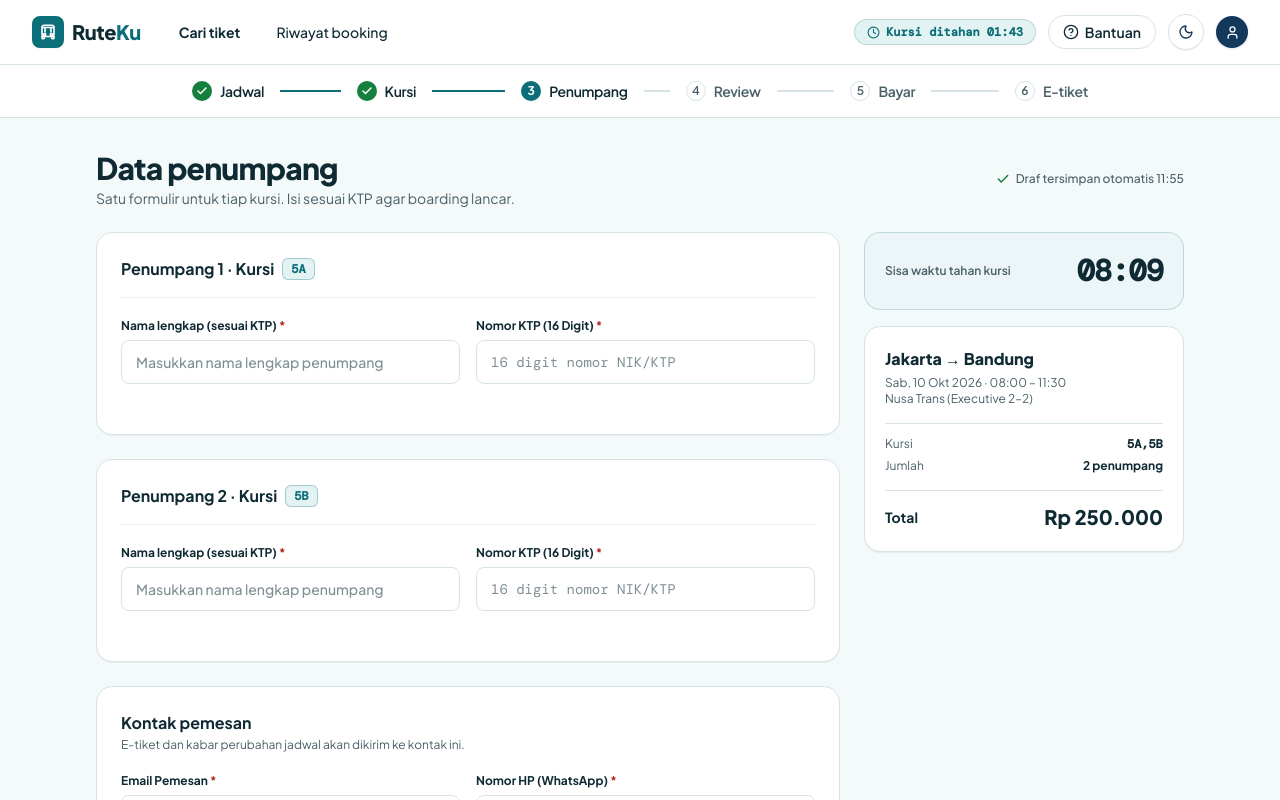
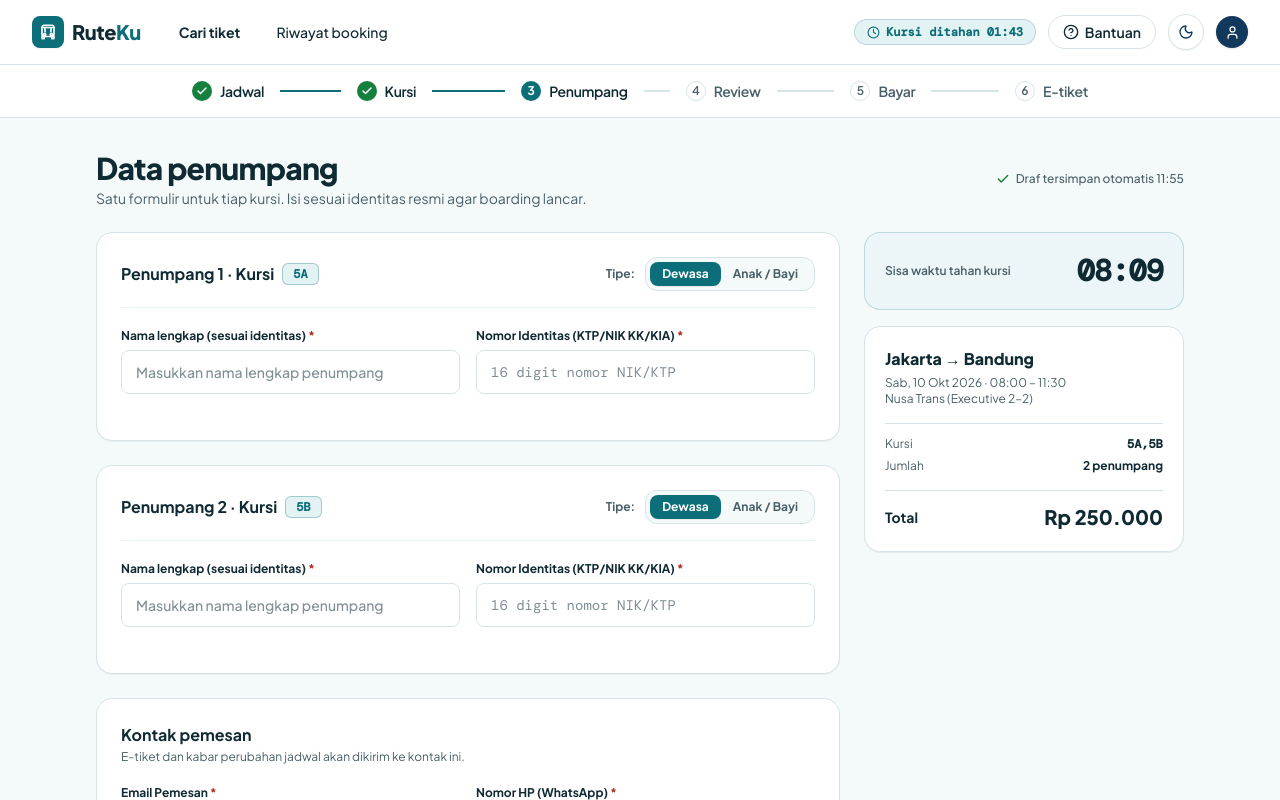
Before and after one commit to rifqi-dermawan/rute-ku, a Next.js app: page /booking/1/passenger in a window 1280 px wide. Shown: the top 800 px of the page. Built offline with nearby package versions, Linux system fonts and the light colour scheme.

Commit message:
feat: add passenger type selector (Dewasa/Anak) and conditional identity validation

```diff
--- a/app/booking/[scheduleId]/eticket/page.tsx
+++ b/app/booking/[scheduleId]/eticket/page.tsx
@@ -50,6 +50,7 @@ function ETicketContent({
   interface PassengerData {
     seat: string
     name: string
+    type?: string
     ktp?: string
   }
 
@@ -202,12 +203,23 @@ function ETicketContent({
                   {passengers.map(p => (
                     <div
                       key={p.seat}
-                      className="flex items-center gap-3 p-3 bg-surface border border-borderCol/60 rounded-xl"
+                      className="flex items-center justify-between gap-3 p-3 bg-surface border border-borderCol/60 rounded-xl"
                     >
-                      <span className="px-2.5 py-1 rounded-md bg-primary-tint text-primary border border-primary/30 text-xs font-bold font-mono">
-                        {p.seat}
+                      <div className="flex items-center gap-2.5">
+                        <span className="px-2.5 py-1 rounded-md bg-primary-tint text-primary border border-primary/30 text-xs font-bold font-mono">
+                          {p.seat}
+                        </span>
+                        <span className="text-sm font-bold text-ink">{p.name || 'Penumpang'}</span>
+                      </div>
+                      <span
+                        className={`text-[10px] px-2 py-0.5 rounded-full font-bold uppercase tracking-wider ${
+                          p.type === 'anak'
+                            ? 'bg-amber-100 text-amber-800 border border-amber-200'
+                            : 'bg-primary-tint text-primary border border-primary/25'
+                        }`}
+                      >
+                        {p.type === 'anak' ? 'Anak / Bayi' : 'Dewasa'}
                       </span>
-                      <span className="text-sm font-bold text-ink">{p.name || 'Penumpang'}</span>
                     </div>
                   ))}
                 </div>
@@ -268,7 +280,7 @@ function ETicketContent({
                   2
                 </span>
                 <p>
-                  Bawa <strong className="font-bold">KTP</strong> sesuai data penumpang.
+                  Bawa <strong className="font-bold">KTP / NIK KK / KIA</strong> sesuai data penumpang.
                 </p>
               </div>
 
@@ -408,9 +420,18 @@ function ETicketContent({
                             {p.seat}
                           </span>
                           <span className="font-bold text-ink text-xs">{p.name || `Penumpang ${idx + 1}`}</span>
+                          {p.type === 'anak' && (
+                            <span className="text-[9px] px-1.5 py-0.5 rounded bg-amber-100 text-amber-800 border border-amber-200 font-bold uppercase">
+                              Anak
+                            </span>
+                          )}
                         </div>
                         <span className="text-muted text-[11px] font-mono">
-                          {p.ktp ? `KTP: ${p.ktp.slice(0, 6)}******` : 'e-KTP Terverifikasi'}
+                          {p.ktp && p.ktp.trim()
+                            ? `NIK: ${p.ktp.slice(0, 6)}******`
+                            : p.type === 'anak'
+                            ? 'Ikut KTP Pendamping'
+                            : 'Identitas Terverifikasi'}
                         </span>
                       </div>
                     ))}
--- a/app/booking/[scheduleId]/passenger/page.tsx
+++ b/app/booking/[scheduleId]/passenger/page.tsx
@@ -6,9 +6,12 @@ import Link from 'next/link'
 import Stepper from '@/components/Stepper'
 import { Check, AlertCircle, ArrowLeft } from 'lucide-react'
 
+export type PassengerType = 'dewasa' | 'anak'
+
 interface Passenger {
   seat: string
   name: string
+  type: PassengerType
   ktp: string
 }
 
@@ -51,7 +54,7 @@ function PassengerContent({
 
   const router = useRouter()
 
-  // Passenger state: start completely blank per seat (no fake prefilled names)
+  // Passenger state: start completely blank per seat with default type
   const [passengers, setPassengers] = useState<Passenger[]>(() => {
     if (sp.passengersData) {
       try {
@@ -59,13 +62,26 @@ function PassengerContent({
         if (raw.includes('%')) {
           try { raw = decodeURIComponent(raw) } catch {}
         }
+        if (raw.includes('%')) {
+          try { raw = decodeURIComponent(raw) } catch {}
+        }
         const parsed = JSON.parse(raw)
         if (Array.isArray(parsed) && parsed.length > 0) {
-          return parsed
+          return parsed.map((p, idx) => ({
+            seat: p.seat,
+            name: p.name || '',
+            type: (p.type === 'anak' ? 'anak' : 'dewasa') as PassengerType,
+            ktp: p.ktp || '',
+          }))
         }
       } catch {}
     }
-    return seatsList.map(seat => ({ seat, name: '', ktp: '' }))
+    return seatsList.map((seat, idx) => ({
+      seat,
+      name: '',
+      type: 'dewasa' as PassengerType,
+      ktp: '',
+    }))
   })
 
   // Contact person state: start blank unless passed in URL / session
@@ -86,7 +102,7 @@ function PassengerContent({
             const parsed = JSON.parse(stored)
             if (Array.isArray(parsed) && parsed.length > 0) {
               // Sanitize legacy dummy names so they never reappear
-              const sanitized = parsed.map((p: Passenger) => {
+              const sanitized = parsed.map((p: any) => {
                 const isLegacyDummy =
                   p.name === 'Dini Sartika' ||
                   p.name === 'Rina Putri' ||
@@ -95,7 +111,8 @@ function PassengerContent({
                 return {
                   seat: p.seat,
                   name: isLegacyDummy ? '' : p.name,
-                  ktp: isLegacyDummy ? '' : p.ktp,
+                  type: (p.type === 'anak' ? 'anak' : 'dewasa') as PassengerType,
+                  ktp: isLegacyDummy ? '' : (p.ktp || ''),
                 }
               })
               // Only apply if seats match the current selection
@@ -142,7 +159,7 @@ function PassengerContent({
   const fmtTime = (s: number) =>
     `${String(Math.floor(s / 60)).padStart(2, '0')}:${String(s % 60).padStart(2, '0')}`
 
-  // Validation logic
+  // Validation logic with conditional validation based on passenger type
   const runValidation = (
     currentPassengers = passengers,
     currentEmail = email,
@@ -152,17 +169,28 @@ function PassengerContent({
 
     currentPassengers.forEach((p, idx) => {
       const trimmedName = p.name.trim()
+      const isAdult = p.type !== 'anak'
+
       if (!trimmedName) {
-        errs[`name_${idx}`] = `Nama Penumpang ${idx + 1} (Kursi ${p.seat}) wajib diisi sesuai KTP.`
+        errs[`name_${idx}`] = `Nama Penumpang ${idx + 1} (Kursi ${p.seat}) wajib diisi.`
       } else if (trimmedName.length < 2) {
         errs[`name_${idx}`] = `Nama Penumpang ${idx + 1} minimal 2 karakter.`
       }
 
-      const digits = p.ktp.replace(/\D/g, '')
-      if (!p.ktp.trim()) {
-        errs[`ktp_${idx}`] = `Nomor KTP Penumpang ${idx + 1} (Kursi ${p.seat}) wajib diisi 16 digit.`
-      } else if (digits.length !== 16) {
-        errs[`ktp_${idx}`] = `Nomor KTP harus tepat 16 digit angka (saat ini ${digits.length} digit).`
+      const digits = (p.ktp || '').replace(/\D/g, '')
+
+      if (isAdult) {
+        // Dewasa: Wajib 16 digit KTP / NIK
+        if (!p.ktp || !p.ktp.trim()) {
+          errs[`ktp_${idx}`] = `Nomor Identitas Penumpang ${idx + 1} (Kursi ${p.seat}) wajib diisi 16 digit (KTP/NIK).`
+        } else if (digits.length !== 16) {
+          errs[`ktp_${idx}`] = `Nomor Identitas Dewasa harus tepat 16 digit angka (saat ini ${digits.length} digit).`
+        }
+      } else {
+        // Anak / Bayi: Opsional (boleh kosong). Jika diisi sebagian, beri tahu format 16 digit
+        if (p.ktp && p.ktp.trim() && digits.length > 0 && digits.length !== 16) {
+          errs[`ktp_${idx}`] = `Jika diisi, nomor identitas anak/pendamping harus 16 digit (saat ini ${digits.length} digit).`
+        }
       }
     })
 
@@ -183,7 +211,11 @@ function PassengerContent({
     return errs
   }
 
-  const updatePassenger = (index: number, field: 'name' | 'ktp', value: string) => {
+  const updatePassenger = (
+    index: number,
+    field: 'name' | 'ktp' | 'type',
+    value: string
+  ) => {
     setPassengers(prev => {
       const next = [...prev]
       next[index] = { ...next[index], [field]: value }
@@ -231,7 +263,8 @@ function PassengerContent({
     const cleanPassengers = passengers.map(p => ({
       seat: p.seat,
       name: p.name.trim(),
-      ktp: p.ktp.replace(/\D/g, ''),
+      type: p.type || 'dewasa',
+      ktp: (p.ktp || '').replace(/\D/g, ''),
     }))
 
     if (typeof window !== 'undefined') {
@@ -262,7 +295,7 @@ function PassengerContent({
               Data penumpang
             </h1>
             <p className="text-xs sm:text-sm text-muted mt-0.5">
-              Satu formulir untuk tiap kursi. Isi sesuai KTP agar boarding lancar.
+              Satu formulir untuk tiap kursi. Isi sesuai identitas resmi agar boarding lancar.
             </p>
           </div>
 
@@ -287,7 +320,7 @@ function PassengerContent({
                   Formulir Belum Lengkap ({Object.keys(errors).length} data wajib diisi)
                 </h4>
                 <p className="text-xs text-red-800 leading-relaxed">
-                  Anda belum dapat melanjutkan ke tahap review. Mohon lengkapi seluruh nama penumpang, nomor KTP (16 digit), serta kontak pemesan:
+                  Anda belum dapat melanjutkan ke tahap review. Mohon lengkapi seluruh data nama penumpang, nomor identitas penumpang dewasa (16 digit), serta kontak pemesan:
                 </p>
                 <ul className="list-disc pl-4 text-xs text-red-900 space-y-1 pt-0.5">
                   {Object.values(errors).map((msg, i) => (
@@ -306,7 +339,8 @@ function PassengerContent({
           {/* Left Column: Passenger Cards & Contacts */}
           <div className="flex-1 w-full space-y-5 sm:space-y-6">
             {passengers.map((passenger, index) => {
-              const rawKtp = passenger.ktp.replace(/\s+/g, '')
+              const isAdult = passenger.type !== 'anak'
+              const rawKtp = (passenger.ktp || '').replace(/\s+/g, '')
               const digitsCount = rawKtp.replace(/\D/g, '').length
               const isKtpValid = /^\d{16}$/.test(rawKtp)
               const nameError = errors[`name_${index}`]
@@ -319,15 +353,46 @@ function PassengerContent({
                     nameError || ktpError ? 'border-red-300 ring-1 ring-red-200' : 'border-borderCol'
                   }`}
                 >
-                  {/* Card Header */}
-                  <div className="flex items-center justify-between flex-wrap gap-3 pb-4 mb-5 border-b border-borderCol/50">
+                  {/* Card Header: Seat & Tipe Penumpang Selector */}
+                  <div className="flex flex-col sm:flex-row sm:items-center justify-between gap-3 pb-4 mb-5 border-b border-borderCol/50">
                     <div className="flex items-center gap-2">
                       <span className="font-bold text-ink text-base">
                         Penumpang {index + 1} · Kursi
                       </span>
-                      <span className="px-2 py-0.5 rounded-md bg-primary-tint text-primary border border-primary/30 text-xs font-bold font-mono">
+                      <span className="px-2.5 py-0.5 rounded-md bg-primary-tint text-primary border border-primary/30 text-xs font-bold font-mono">
                         {passenger.seat}
                       </span>
+                    </div>
+
+                    {/* Tipe Penumpang: Dewasa atau Anak / Bayi */}
+                    <div className="flex items-center gap-1.5">
+                      <span className="text-xs font-bold text-muted mr-1 hidden sm:inline">
+                        Tipe:
+                      </span>
+                      <div className="inline-flex items-center p-1 bg-surface border border-borderCol rounded-xl">
+                        <button
+                          type="button"
+                          onClick={() => updatePassenger(index, 'type', 'dewasa')}
+                          className={`px-3 py-1 text-xs font-bold rounded-lg transition-all cursor-pointer ${
+                            isAdult
+                              ? 'bg-primary text-white shadow-2xs'
+                              : 'text-muted hover:text-ink'
+                          }`}
+                        >
+                          Dewasa
+                        </button>
+                        <button
+                          type="button"
+                          onClick={() => updatePassenger(index, 'type', 'anak')}
+                          className={`px-3 py-1 text-xs font-bold rounded-lg transition-all cursor-pointer ${
+                            !isAdult
+                              ? 'bg-amber-600 text-white shadow-2xs'
+                              : 'text-muted hover:text-ink'
+                          }`}
+                        >
+                          Anak / Bayi
+                        </button>
+                      </div>
                     </div>
                   </div>
 
@@ -336,13 +401,13 @@ function PassengerContent({
                     {/* Nama Lengkap */}
                     <div>
                       <label className="block text-xs font-bold text-ink mb-1.5">
-                        Nama lengkap (sesuai KTP) <span className="text-error">*</span>
+                        Nama lengkap (sesuai identitas) <span className="text-error">*</span>
                       </label>
                       <input
                         type="text"
                         value={passenger.name}
                         onChange={e => updatePassenger(index, 'name', e.target.value)}
-                        placeholder="Masukkan nama lengkap penumpang"
+                        placeholder={isAdult ? 'Masukkan nama lengkap penumpang' : 'Nama lengkap anak / bayi'}
                         className={`w-full h-11 px-3.5 border rounded-input text-ink font-medium text-sm outline-none transition-all ${
                           nameError
                             ? 'border-error bg-red-50/20 ring-1 ring-error focus:ring-error'
@@ -357,17 +422,26 @@ function PassengerContent({
                       )}
                     </div>
 
-                    {/* Nomor KTP */}
+                    {/* Nomor Identitas (KTP/NIK KK/KIA) */}
                     <div>
                       <label className="block text-xs font-bold text-ink mb-1.5">
-                        Nomor KTP (16 Digit) <span className="text-error">*</span>
+                        Nomor Identitas (KTP/NIK KK/KIA){' '}
+                        {isAdult ? (
+                          <span className="text-error">*</span>
+                        ) : (
+                          <span className="text-muted font-normal text-[11px]">(Opsional)</span>
+                        )}
                       </label>
                       <input
                         type="text"
                         maxLength={16}
                         value={passenger.ktp}
                         onChange={e => updatePassenger(index, 'ktp', e.target.value)}
-                        placeholder="16 digit nomor NIK/KTP"
+                        placeholder={
+                          isAdult
+                            ? '16 digit nomor NIK/KTP'
+                            : '16 digit NIK KK / KIA (opsional)'
+                        }
                         className={`w-full h-11 px-3.5 border rounded-input text-ink font-mono text-sm outline-none transition-all ${
                           ktpError
                             ? 'border-error bg-red-50/20 ring-1 ring-error focus:ring-error'
@@ -377,8 +451,15 @@ function PassengerContent({
                         }`}
                       />
 
+                      {/* Helper text for Child / Optional */}
+                      {!isAdult && (
+                        <p className="mt-1.5 text-[11px] text-muted leading-tight">
+                          Dapat dikosongkan atau diisi dengan KTP orang tua pendamping
+                        </p>
+                      )}
+
                       {/* KTP Validation Message */}
-                      <div className="mt-1.5 min-h-[20px]">
+                      <div className="mt-1 min-h-[18px]">
                         {ktpError ? (
                           <div className="flex items-start gap-1 text-xs text-error font-medium leading-tight">
                             <AlertCircle size={13} className="flex-shrink-0 mt-0.5" />
@@ -389,7 +470,7 @@ function PassengerContent({
                             <Check size={13} className="stroke-[2.5]" />
                             <span>16 digit, format benar</span>
                           </div>
-                        ) : digitsCount > 0 ? (
+                        ) : isAdult && digitsCount > 0 ? (
                           <span className="text-[11px] text-muted">
                             {digitsCount}/16 digit terisi
                           </span>
--- a/app/booking/[scheduleId]/review/page.tsx
+++ b/app/booking/[scheduleId]/review/page.tsx
@@ -9,6 +9,7 @@ import { Check, ArrowLeft, ShieldCheck } from 'lucide-react'
 interface PassengerData {
   seat: string
   name: string
+  type?: 'dewasa' | 'anak'
   ktp: string
 }
 
@@ -103,11 +104,16 @@ function ReviewContent({
 
   const totalPrice = seatsList.length * pricePerSeat
 
-  // Mask KTP for privacy: KTP •••• •••• •••• 0001
-  const maskKtp = (ktp: string) => {
-    const clean = ktp.replace(/\s+/g, '')
+  // Mask KTP/NIK for privacy
+  const maskKtp = (ktp: string, type?: string) => {
+    const clean = (ktp || '').replace(/\s+/g, '')
+    if (!clean || clean === '-') {
+      return type === 'anak'
+        ? 'Identitas: Mengikuti KTP Pendamping'
+        : 'Identitas: Belum Diisi'
+    }
     const last4 = clean.slice(-4) || '0000'
-    return `KTP •••• •••• •••• ${last4}`
+    return `NIK •••• •••• •••• ${last4}`
   }
 
   const handleProceedPayment = () => {
@@ -208,15 +214,30 @@ function ReviewContent({
                 {passengers.map(p => (
                   <div
                     key={p.seat}
-                    className="flex items-center gap-3 p-3 bg-surface border border-borderCol/60 rounded-xl"
+                    className="flex items-center justify-between gap-3 p-3 bg-surface border border-borderCol/60 rounded-xl"
                   >
+                    <div className="flex items-center gap-3">
                       <div className="flex items-center gap-1.5 px-2.5 py-1 rounded-md bg-primary-tint text-primary border border-primary/30 text-xs font-bold font-mono">
                         <Check size={12} strokeWidth={3} />
                         <span>{p.seat}</span>
                       </div>
                       <div>
+                        <div className="flex items-center gap-2">
                           <p className="text-sm font-bold text-ink">{p.name || 'Penumpang'}</p>
-                      <p className="text-xs text-muted font-mono tracking-wide">{maskKtp(p.ktp)}</p>
+                          <span
+                            className={`text-[10px] px-2 py-0.5 rounded-full font-bold uppercase tracking-wider ${
+                              p.type === 'anak'
+                                ? 'bg-amber-100 dark:bg-amber-950/60 text-amber-800 dark:text-amber-300 border border-amber-200 dark:border-amber-800'
+                                : 'bg-primary-tint text-primary border border-primary/25'
+                            }`}
+                          >
+                            {p.type === 'anak' ? 'Anak / Bayi' : 'Dewasa'}
+                          </span>
+                        </div>
+                        <p className="text-xs text-muted font-mono tracking-wide mt-0.5">
+                          {maskKtp(p.ktp, p.type)}
+                        </p>
+                      </div>
                     </div>
                   </div>
                 ))}
```
Lines whose indentation alone changed are shown as unchanged.
